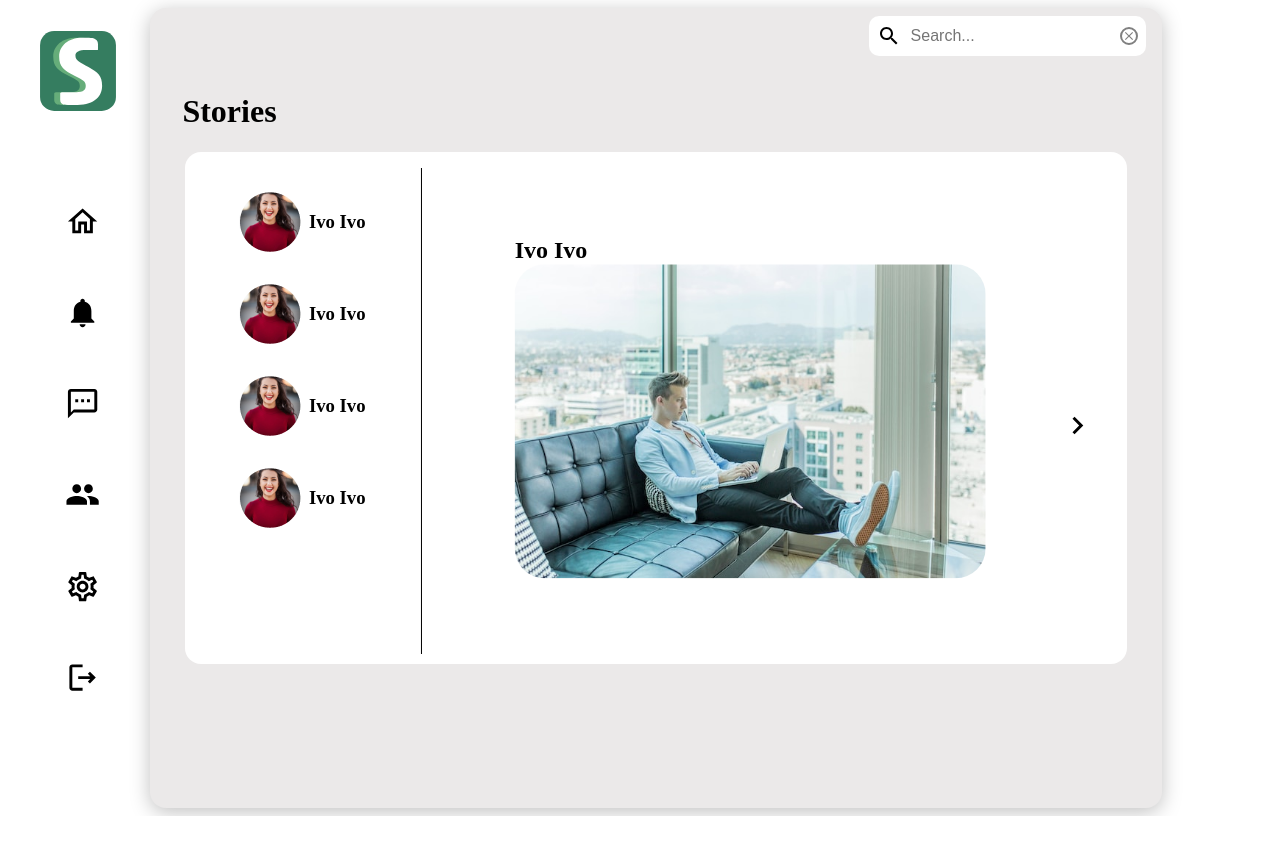
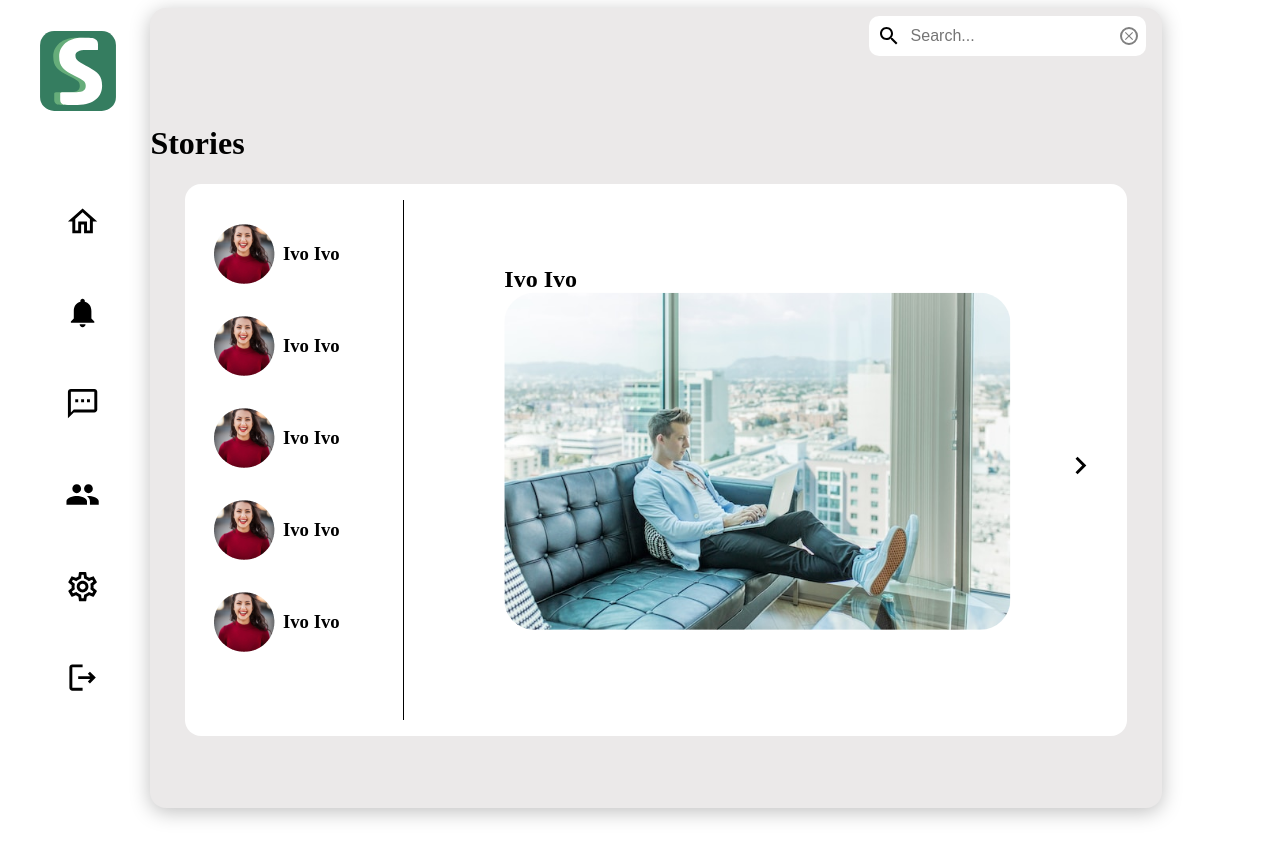
Before and after one commit to Society-Project/Society, a Next.js app in the folder client/: page /stories in a window 1280 px wide. Shown: the top 858 px of the page. Before the commit the page ends 816 px from the top, so only its background shows below. Built offline with nearby package versions, Linux system fonts and the light colour scheme.

Commit message:
Moved ChatBody styles to styles folder | Fixed rendering of story body component and title

```diff
--- a/client/src/components/StoriesBar/Stories.tsx
+++ b/client/src/components/StoriesBar/Stories.tsx
@@ -11,12 +11,6 @@ const Stories = () => {
 
     const arrayOfStoryBubbles: Array<object> = [];
     let storyBubbles: number = 5;
-
-    if (width < 600) storyBubbles = 4
-    if (width < 600) storyBubbles = 4
-
-    if (width < 500) storyBubbles = 2
-    if (width < 500) storyBubbles = 2
 
     for (let i = 0; i < storyBubbles; i++) {
         //Should replace the . with user's profile picture
--- a/client/src/components/StoriesPage/StoriesPage.tsx
+++ b/client/src/components/StoriesPage/StoriesPage.tsx
@@ -33,9 +33,14 @@ const StoriesPage = () => {
                         <CloseIcon className="close-button" onClick={deleteSearchField} />
                     </Box>
                 </Box>
+                <Box>
+                </Box>
                 <Box className='stories-and-title'>
+                    <Box className='test'>
                     <h1 className='stories-title'>Stories</h1>
+
                     <StoriesPageBody />
+                    </Box>
                 </Box>
             </Box>
         </Box>
--- a/client/src/components/StoriesPage/StoriesPageBody.tsx
+++ b/client/src/components/StoriesPage/StoriesPageBody.tsx
@@ -14,10 +14,6 @@ const StoriesPageBody = () => {
 
     const arrayOfGeneratedBubblesForFriends: Array<object> = [];
 
-    if(width < 1300){
-        numberOfGeneratedBubblesForFriends = 4
-    }
-
     for (let i = 1; i <= numberOfGeneratedBubblesForFriends; i++) {
         arrayOfGeneratedBubblesForFriends.push(
             <Box className='friend-side'>
@@ -30,6 +26,7 @@ const StoriesPageBody = () => {
 
     return (
         <Box className={width > 900 ? 'stories-page-body-component' : 'stories-mobile-page-body-component'}>
+
             <Box className='friend-main-page-component'>
                 {
                     arrayOfGeneratedBubblesForFriends.map((item: any, index: number) => {
--- a/client/src/components/chat/ChatBody/ChatBody.scss
+++ b/client/src/components/Styles/ChatBody.scss
@@ -6,7 +6,6 @@
     left: 170px;
     border-radius: 1rem;
     box-shadow: 0px 4px 21px rgba(0, 0, 0, 0.25);
-
 
     .messages-subtitle{
         margin-top: 5rem;
@@ -184,6 +183,7 @@
             border-radius: 1rem;
             margin-left: .7rem;
             width: 25%;
+            overflow: hidden;
 
             .all-messages-title {
                 border-bottom: 1px solid gray;
--- a/client/src/components/Styles/Stories.scss
+++ b/client/src/components/Styles/Stories.scss
@@ -61,6 +61,7 @@
 
             .stories-of-followed-people {
                 text-align: center;
+                overflow: hidden;
 
                 .person-story {
 
--- a/client/src/components/Styles/StoriesPage.scss
+++ b/client/src/components/Styles/StoriesPage.scss
@@ -9,7 +9,6 @@
             top: 10px;
         }
         .stories-body {
-            display: grid;
             background: rgb(235, 233, 233);
             box-shadow: 0px 4px 20px rgba(0, 0, 0, 0.25);
             position: relative;
@@ -19,11 +18,11 @@
             border-radius: 1rem;
 
             .stories-and-title{
+                height: 100vh;
+                display: block;
 
-                .stories-title {
-                    position: absolute;
-                    top: 4rem;
-                    left: 2rem;
+                .test {
+                    display: grid;
                 }
             }
 
--- a/client/src/components/Styles/StoriesPageBody.scss
+++ b/client/src/components/Styles/StoriesPageBody.scss
@@ -1,13 +1,11 @@
 .stories-page-body-component {
     width: 90%;
     background: white;
-    position: absolute;
-    top: 50%;
-    left: 50%;
-    transform: translate(-50%, -50%);
     padding: 1rem;
     border-radius: 1rem;
-    height: 60%;
+    height: 65vh;
+    margin-left: auto;
+    margin-right: auto;
 
     display: flex;
     justify-content: space-around;
@@ -15,10 +13,10 @@
     .friend-main-page-component {
         border-right: 1px solid black;
         width: 25%;
-        height: 95%;
+        height: 65%;
         position: absolute;
         left: 0;
-
+        overflow: hidden;
 
         .friend-page-component {
             margin-top: 1rem;
@@ -42,7 +40,7 @@
             display: grid;
             position: absolute;
             left: 50%;
-            top: 50%;
+            top: 55%;
             transform: translate(-30%, -50%);
 
             .username {
@@ -60,8 +58,8 @@
 
         .next-story-button {
             position: absolute;
-            right: 2rem;
-            top: 50%;
+            right: 4rem;
+            top: 55%;
 
             .next-button {
                 font-size: 35px;
--- a/client/src/components/chat/ChatBody/ChatBody.tsx
+++ b/client/src/components/chat/ChatBody/ChatBody.tsx
@@ -15,8 +15,8 @@ import SendOutlinedIcon from '@mui/icons-material/SendOutlined';
 
 import WindowScreenSize from '@/WindowScreenSize';
 
-import "./ChatBody.scss";
-import "./ChatBodyMobile.scss";
+import "../../Styles/ChatBody.scss";
+import "../../Styles/ChatBodyMobile.scss";
 
 const ChatBody = () => {
     const [width, height] = WindowScreenSize();
```
Also changed, not shown: client/src/components/Styles/ChatBodyMobile.scss (renamed from client/src/components/chat/ChatBody/ChatBodyMobile.scss).
